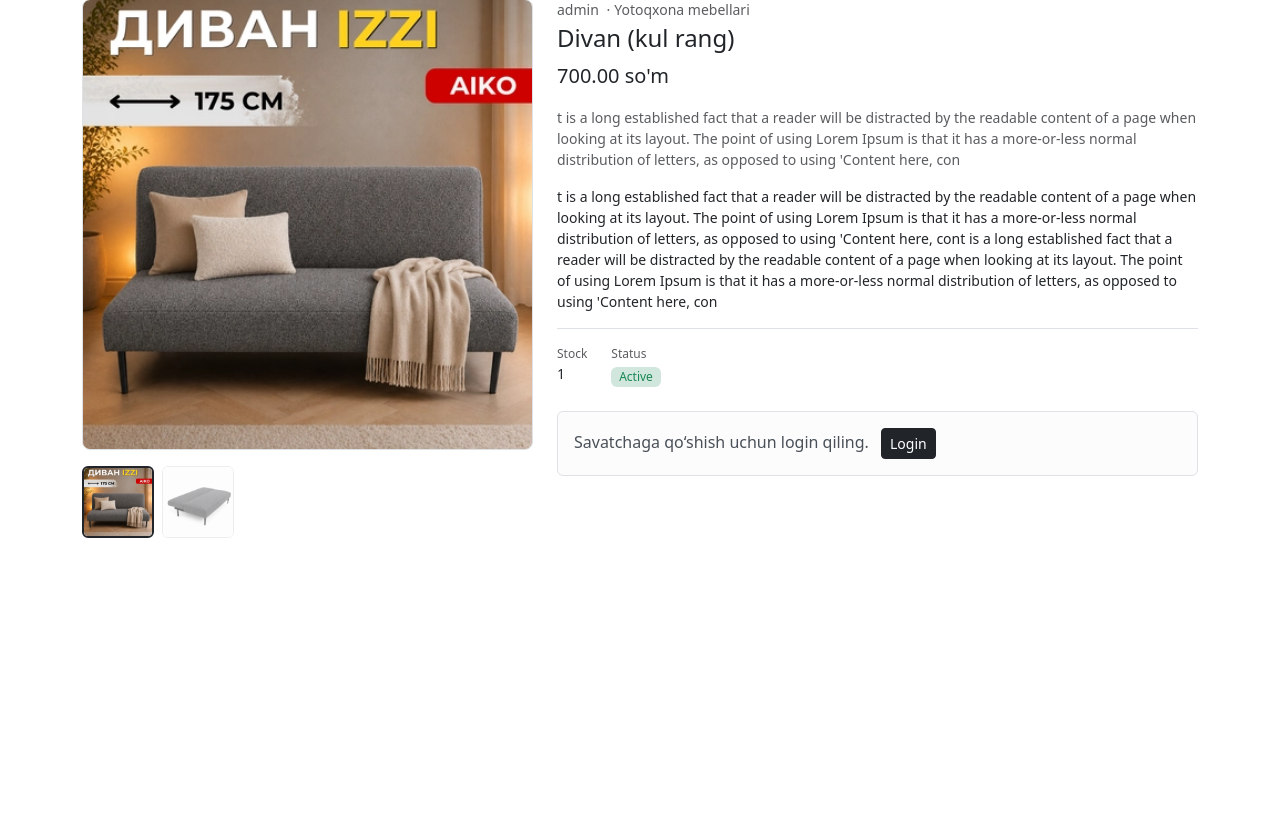
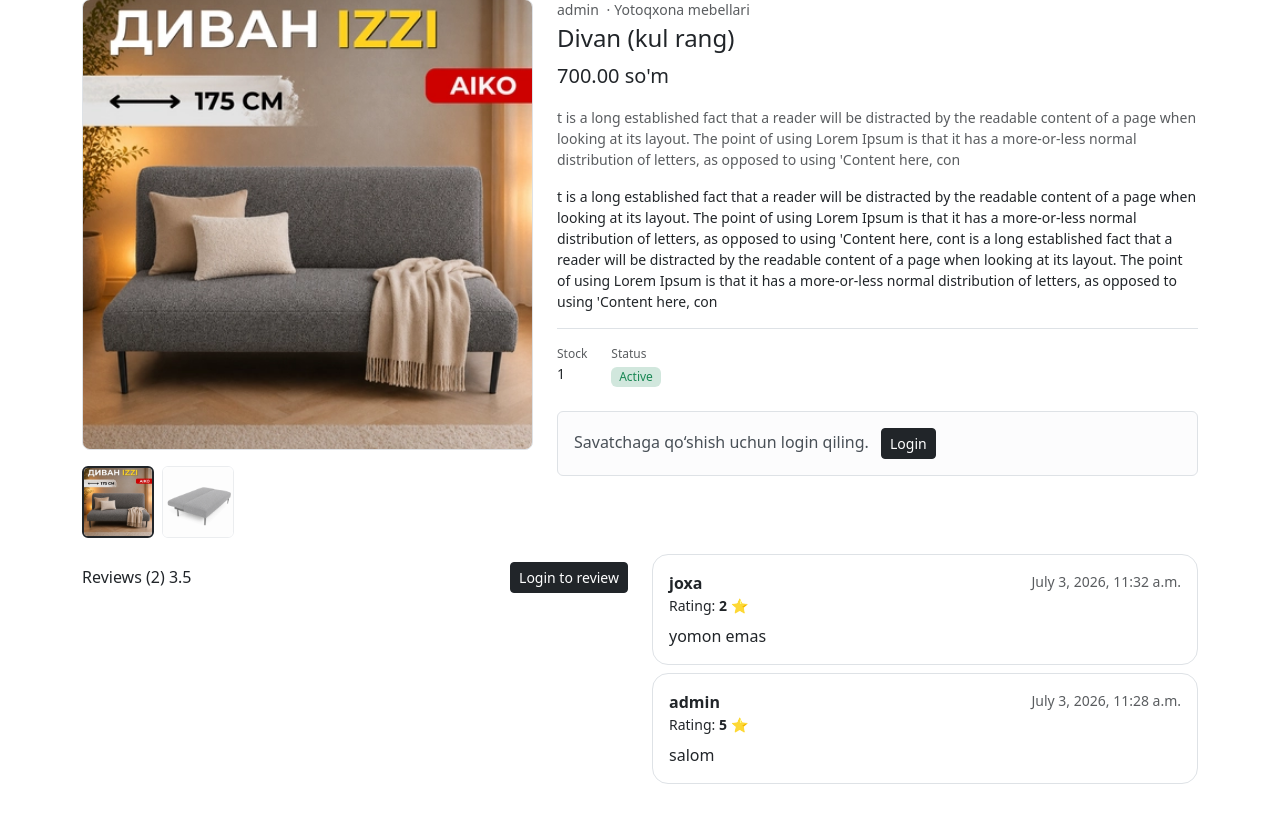
Before and after one commit to muhammadmirzovm/E-commerce-Arizona-, a Django app: a page that uses templates/catalog/product_detail.html in a window 1280 px wide. Shown: the part 149-965 px from the top of the page. Before the commit the page ends 687 px from the top, so only its background shows below. Run offline with Django 5.2, Linux system fonts and the light colour scheme; data comes from the database, SQL or seed files in the repository; both versions use the stored data as it was after the commit; parts of the project's set-up code (start-up, migrations or seed data) failed here and were passed over; some libraries are stand-ins or nearby versions.

Commit message:
review qoshildi

```diff
--- a/catalog/models.py
+++ b/catalog/models.py
@@ -64,3 +64,33 @@ class ProductImage(models.Model):
 
    def __str__(self):
        return f"Image for {self.product.name}"
+
+
+
+
+class Review(models.Model):
+   product = models.ForeignKey(  # qaysi productga yozildi
+       "catalog.Product",  # agar shu fayl ichida Product bo'lsa Product deb yozsa ham bo'ladi
+       on_delete=models.CASCADE,
+       related_name="reviews"
+   )
+   user = models.ForeignKey(  # kim yozdi
+       settings.AUTH_USER_MODEL,
+       on_delete=models.CASCADE,
+       related_name="reviews"
+   )
+
+   rating = models.PositiveSmallIntegerField(default=5)  # 1-5 oralig'ida bo'ladi
+   comment = models.TextField(blank=True)  # izoh ixtiyoriy
+   created_at = models.DateTimeField(auto_now_add=True)  # yozilgan vaqt
+
+   class Meta:
+       constraints = [
+           models.UniqueConstraint(  # bir user bir productga faqat 1 marta yozsin
+               fields=["product", "user"],
+               name="unique_review_per_user_product"
+           )
+       ]
+
+   def __str__(self):
+       return f"{self.product.name} - {self.user.username} ({self.rating})"
--- a/catalog/urls.py
+++ b/catalog/urls.py
@@ -10,3 +10,6 @@ urlpatterns = [
    path("seller/products/<int:pk>/delete/",  views.SellerProductDeleteView.as_view(), name="seller_product_delete"),
 
 ]
+urlpatterns += [
+   path("products/<slug:slug>/review/", views.ReviewCreateView.as_view(), name="product_review_create"),
+]
--- /dev/null
+++ b/catalog/utils.py
@@ -0,0 +1,13 @@
+from orders.models import OrderItem
+
+def can_review(user, product):
+   # 1) login bo'lishi shart (guest bo'lsa False)
+   if not user.is_authenticated:
+       return False
+
+   # 2) user shu productni buyurtma qilganmi + delivered bo'lganmi?
+   return OrderItem.objects.filter(
+       order__user=user,          # shu userniki bo'lsin
+       product=product,           # shu product bo'lsin
+       status="delivered"  # order delivered bo'lsin (qabul qilingan)
+   ).exists()
--- a/catalog/views.py
+++ b/catalog/views.py
@@ -1,16 +1,20 @@
-from django.shortcuts import render
-
-
-from .models import Product, Category
+from .models import Product, Category, Review
 from django.views.generic import ListView, CreateView, UpdateView, DeleteView, DetailView
 from django.urls import reverse_lazy
 from django.contrib import messages
-from .forms import ProductForm
+from .forms import ProductForm, ReviewForm
 
 from .mixins import SellerRequiredMixin, OwnerRequiredMixin
 
 from decimal import Decimal, InvalidOperation
 from django.db.models import Q
+
+from django.shortcuts import get_object_or_404, redirect
+from django.contrib.auth.mixins import LoginRequiredMixin
+
+from .utils import can_review
+
+from django.db.models import Avg , Count
 
 
 class ProductListView(ListView):
@@ -79,6 +83,19 @@
    model = Product
    template_name = "catalog/product_detail.html"
    context_object_name = "product"
+   def get_context_data(self, **kwargs):
+       ctx = super().get_context_data(**kwargs)
+       product = self.object
+       ctx["reviews"] = product.reviews.select_related("user").order_by("-created_at")
+       ctx["avg_rating"] = product.reviews.aggregate(a=Avg("rating"))["a"] or 0
+       ctx["reviews_count"] = product.reviews.aggregate(c=Count("id"))["c"]
+       ctx["can_review"] = can_review(self.request.user, product)
+       if self.request.user.is_authenticated:
+           ctx["already_reviewed"] = product.reviews.filter(user=self.request.user).exists()
+       else:
+           ctx["already_reviewed"] = False
+       return ctx
+
 
 class SellerProductListView(SellerRequiredMixin, ListView):
    model = Product
@@ -119,3 +136,29 @@
    def form_valid(self, form):
        messages.success(self.request, "Mahsulot o‘chirildi ✅")
        return super().form_valid(form)
+
+
+
+class ReviewCreateView(LoginRequiredMixin, CreateView):
+   model = Review
+   form_class = ReviewForm
+   template_name = "catalog/review_form.html"
+   def dispatch(self, request, *args, **kwargs):
+       # dispatch = view ishga tushishidan oldin tekshiruv qilish uchun qulay joy
+       self.product = get_object_or_404(Product, slug=kwargs["slug"], is_active=True)
+       # 1) sotib olganmi + delivered bo'lganmi?
+       if not can_review(request.user, self.product):
+           messages.error(request, "Review yozish uchun avval sotib olib, qabul qilishingiz kerak ❌")
+           return redirect("product_detail", slug=self.product.slug)
+       # 2) oldin review yozganmi? (duplicate bo'lmasin)
+       if Review.objects.filter(product=self.product, user=request.user).exists():
+           messages.info(request, "Siz bu mahsulotga allaqachon review yozgansiz ✅")
+           return redirect("product_detail", slug=self.product.slug)
+       return super().dispatch(request, *args, **kwargs)
+   def form_valid(self, form):
+       review = form.save(commit=False)  # hozircha DB ga yozmaymiz
+       review.product = self.product     # qaysi productga yozdi
+       review.user = self.request.user   # kim yozdi
+       review.save()                     # endi DB ga saqlaymiz
+       messages.success(self.request, "Review saqlandi ✅")
+       return redirect("product_detail", slug=self.product.slug)
--- a/templates/catalog/product_detail.html
+++ b/templates/catalog/product_detail.html
@@ -109,6 +109,52 @@
 
     </div>
   </div>
+  <div class="row">
+    <div class="col">
+       <div class="d-flex align-items-center justify-content-between mt-4">
+ <h2 class="h6 mb-0">Reviews ({{ reviews_count }}) {{ avg_rating}} </h2>
+ {% if request.user.is_authenticated %}
+   {% if can_review and not already_reviewed %}
+     <a class="btn btn-outline-dark btn-sm"
+        href="{% url 'product_review_create' product.slug %}">
+       Write review
+     </a>
+   {% elif already_reviewed %}
+     <span class="text-muted small">Siz allaqachon review yozgansiz ✅</span>
+   {% else %}
+     <span class="text-muted small">Review uchun delivered bo‘lishi kerak</span>
+   {% endif %}
+ {% else %}
+   <a class="btn btn-dark btn-sm" href="{% url 'login' %}?next={{ request.path }}">Login to review</a>
+ {% endif %}
+</div>
+
+
+    </div>
+
+
+    <div class="col">
+      <div class="mt-3">
+ {% for r in reviews %}
+   <div class="border rounded-4 p-3 mb-2">
+     <div class="d-flex justify-content-between">
+       <strong>{{ r.user.username }}</strong>
+       <span class="text-muted small">{{ r.created_at }}</span>
+     </div>
+     <div class="small">Rating: <strong>{{ r.rating }}</strong> ⭐</div>
+     {% if r.comment %}
+       <div class="mt-2">{{ r.comment }}</div>
+     {% else %}
+       <div class="text-muted small mt-2">Izoh yo‘q.</div>
+     {% endif %}
+   </div>
+ {% empty %}
+   <p class="text-muted">Hozircha review yo‘q.</p>
+ {% endfor %}
+</div>
+
+    </div>
+  </div>
 </div>
 
 <script>
--- a/templates/orders/checkout.html
+++ b/templates/orders/checkout.html
@@ -3,7 +3,8 @@
 {% block title %}Checkout{% endblock %}
 
 {% block content %}
-<h1 class="h4 mb-3">Checkout</h1>
+<div class="container bg-light border rounded p-4 bg-light my-4">
+  <h1 class="h4 mb-3">Checkout</h1>
 
 <div class="row g-3">
  <div class="col-lg-7">
@@ -39,4 +40,5 @@
          <span>Delivery</span><strong>{{ delivery }}</strong></div>
        <div class="d-flex justify-content-between">
          <span>Total</span><strong>{{ total }}</strong></div></div></div></div></div>
+</div>
 {% endblock %}
```
Also changed, not shown: catalog/admin.py (+6 -1 lines), catalog/forms.py (+17 -1 lines), templates/catalog/review_form.html (added, +21 -0 lines), catalog/migrations/0004_review.py (added), db.sqlite3.
